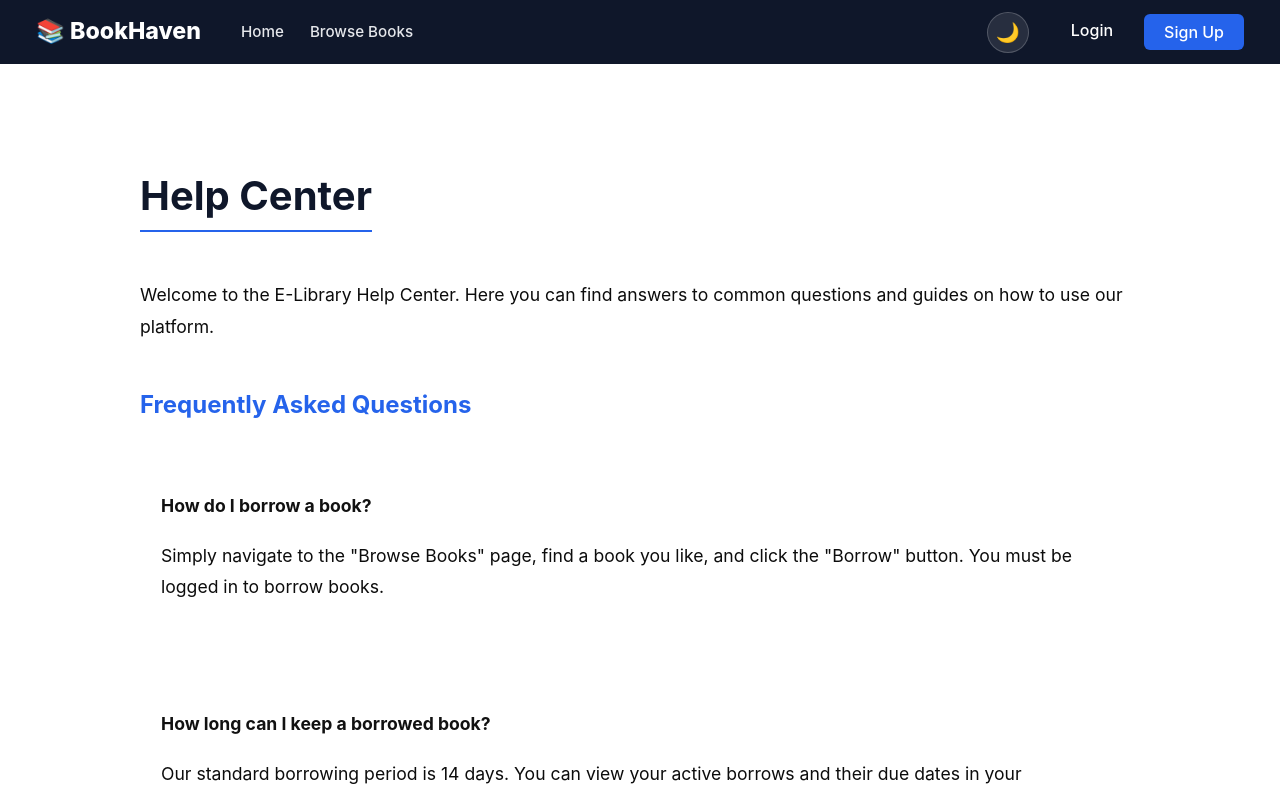
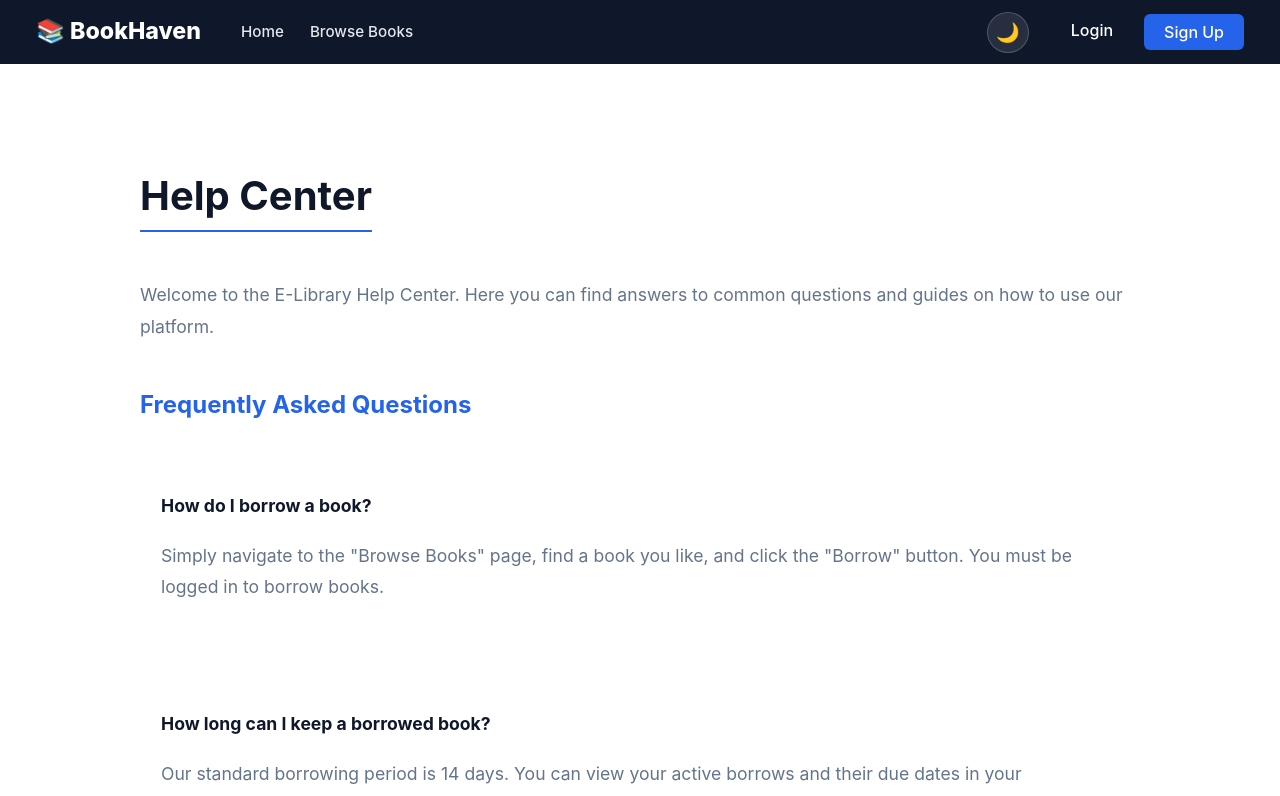
Before and after one commit to Nagaishitapb-wow/E-library, a React (Vite) app in the folder frontend/client/: page /help in a window 1280 px wide. Shown: the top 796 px of the page. Built offline with nearby package versions, Linux system fonts and the light colour scheme; no server answers.

Commit message:
fix:static pages

```diff
--- a/frontend/client/src/styles/global.css
+++ b/frontend/client/src/styles/global.css
@@ -36,6 +36,16 @@
   /* Adjust Primary for Dark mode if needed, otherwise keep blue */
   --primary: #3b82f6;
   --primary-hover: #60a5fa;
+
+  /* Ensure links are visible in dark mode */
+  a {
+    color: #e2e8f0;
+    /* Light gray/white for better contrast */
+  }
+
+  a:hover {
+    color: #ffffff;
+  }
 }
 
 body {
--- a/frontend/client/src/styles/staticPages.css
+++ b/frontend/client/src/styles/staticPages.css
@@ -17,7 +17,7 @@
 .static-page .content {
     line-height: 1.8;
     font-size: 1.1rem;
-    color: #0c0c0c;
+    color: var(--text-muted);
 }
 
 .static-page .content p {
@@ -40,7 +40,7 @@
 }
 
 .faq-item {
-    background: var(--bg-card);
+    background: var(--card);
     padding: 20px;
     border-radius: var(--radius);
     margin-bottom: 20px;
@@ -48,12 +48,12 @@
 }
 
 .faq-item h4 {
-    color: #111111;
+    color: var(--text-main);
     margin-bottom: 10px;
 }
 
 .contact-form-placeholder {
-    background: var(--bg-card);
+    background: var(--card);
     padding: 30px;
     border-radius: var(--radius);
     text-align: center;
```
